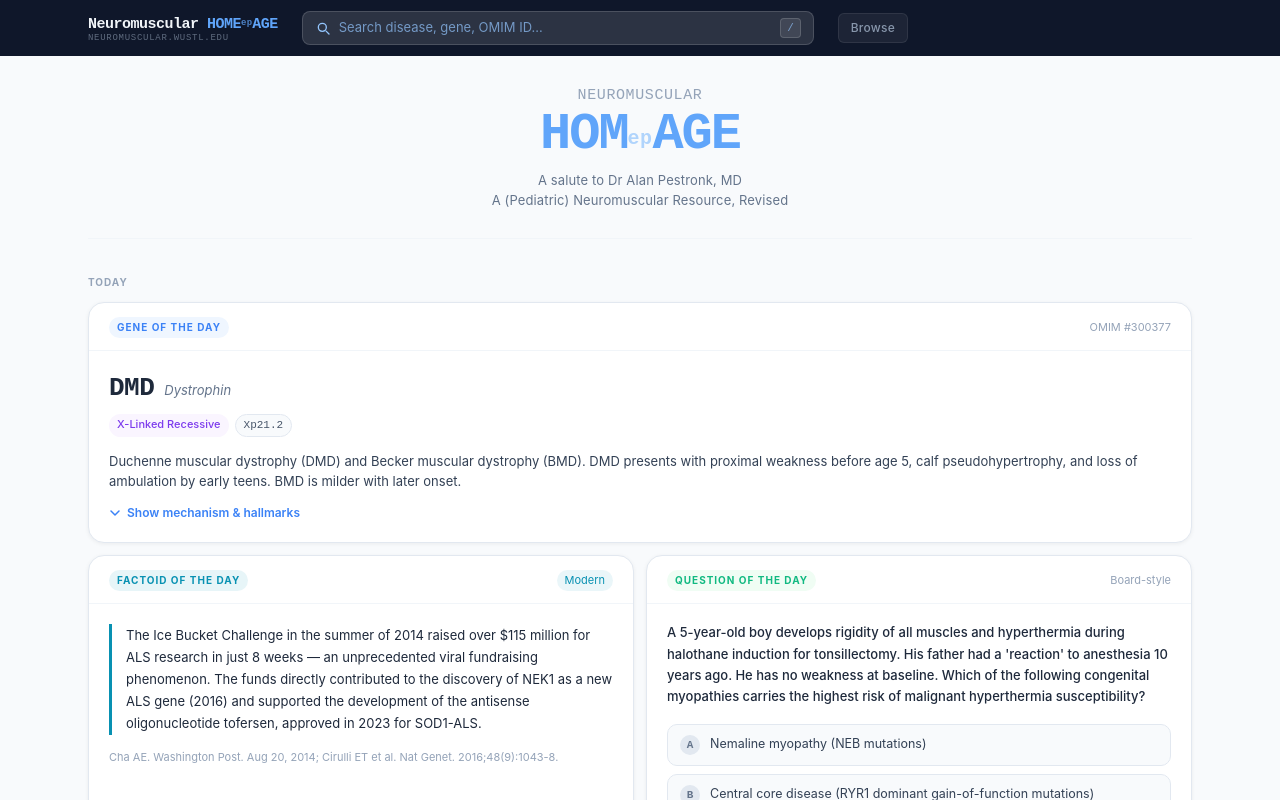
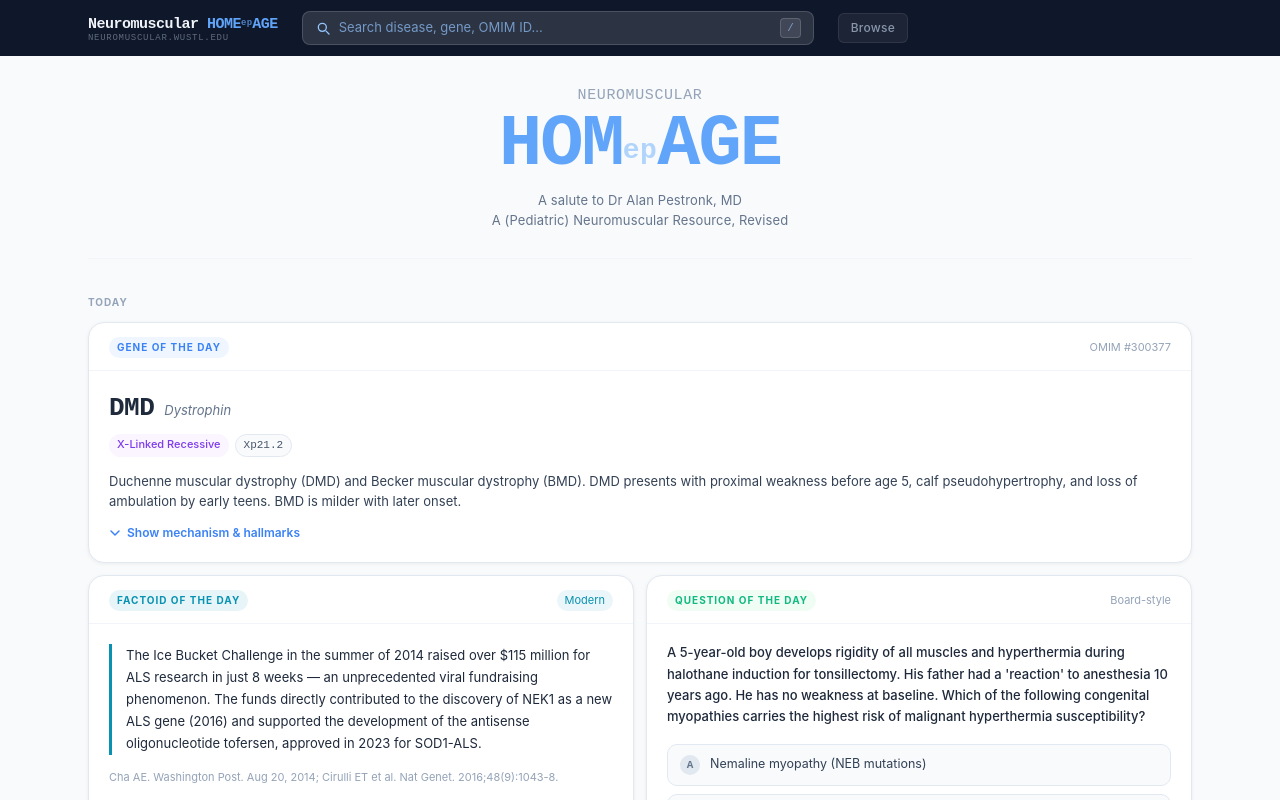
Before and after one commit to dcb271-code/Neuromuscular-homage, a Next.js app: page / in a window 1280 px wide. Shown: the top 800 px of the page. Built offline with nearby package versions, Linux system fonts and the light colour scheme.

Commit message:
Increase title font size ~40% (52→72px), subheader unchanged

```diff
--- a/app/page.tsx
+++ b/app/page.tsx
@@ -216,23 +216,23 @@ function SiteHero() {
         </span>
         <span style={{ display: 'inline-flex', alignItems: 'baseline', gap: 0 }}>
           <span style={{
-            fontSize: '52px',
+            fontSize: '72px',
             fontWeight: 800,
             color: '#60a5fa',
             letterSpacing: '-2px',
           }}>HOM</span>
           <span style={{
-            fontSize: '20px',
+            fontSize: '28px',
             fontWeight: 600,
             color: '#93c5fd',
             opacity: 0.7,
             letterSpacing: '0.02em',
             verticalAlign: 'middle',
             position: 'relative',
-            top: '-4px',
+            top: '-6px',
           }}>ep</span>
           <span style={{
-            fontSize: '52px',
+            fontSize: '72px',
             fontWeight: 800,
             color: '#60a5fa',
             letterSpacing: '-2px',
```
